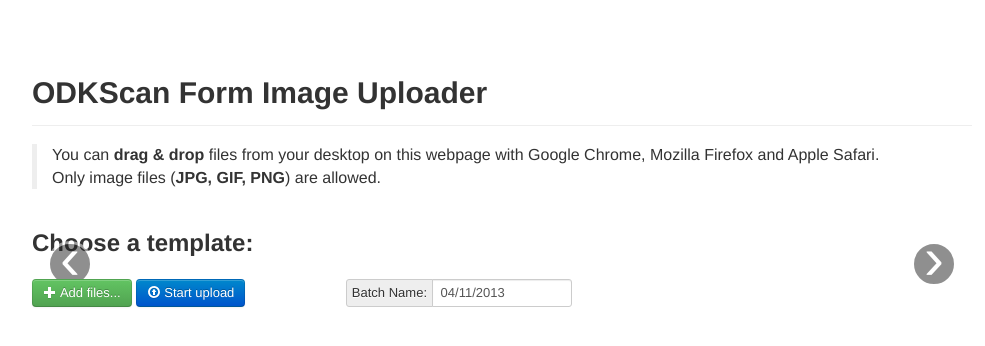
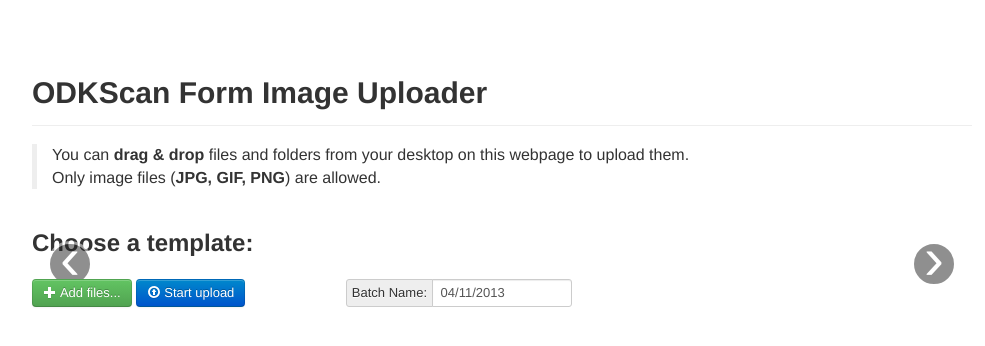
Before and after one commit to nathanathan/ODKScan_webapp, a Django app: template templates/uploader.html in a window 1280 px wide. Shown: the top 346 px of the page, without its empty margins (138-1123 px from the left). Run offline with Django 3.2, Linux system fonts and the light colour scheme; the template is opened without the code that fills it, so the values that code supplies are empty; some libraries are stand-ins or nearby versions.

Commit message:
Working on upload interface

```diff
--- a/templates/uploader.html
+++ b/templates/uploader.html
@@ -29,7 +29,7 @@
         <h1>ODKScan Form Image Uploader</h1>
     </div>
     <blockquote>
-        <p>You can <strong>drag &amp; drop</strong> files from your desktop on this webpage with Google Chrome, Mozilla Firefox and Apple Safari.</p>
+        <p>You can <strong>drag &amp; drop</strong> files and folders from your desktop on this webpage to upload them.</p>
         <p>Only image files (<strong>JPG, GIF, PNG</strong>) are allowed.</p>
     </blockquote>
     <br>
--- a/views.py
+++ b/views.py
@@ -82,7 +82,6 @@
 @csrf_exempt
 def handle_upload(request):
     results = []
-    blob_keys = []
     for name, fieldStorage in request.FILES.items():
         if type(fieldStorage) is unicode:
             continue
@@ -91,7 +90,7 @@
             fieldStorage.name)
         result['type'] = fieldStorage.content_type
         props = {
-            'template' : request.POST["template"],
+            'template' : Template.objects.get(name=request.POST["template"]),
             'batch' : request.POST["batch"],
             'image' : fieldStorage
         }
```
